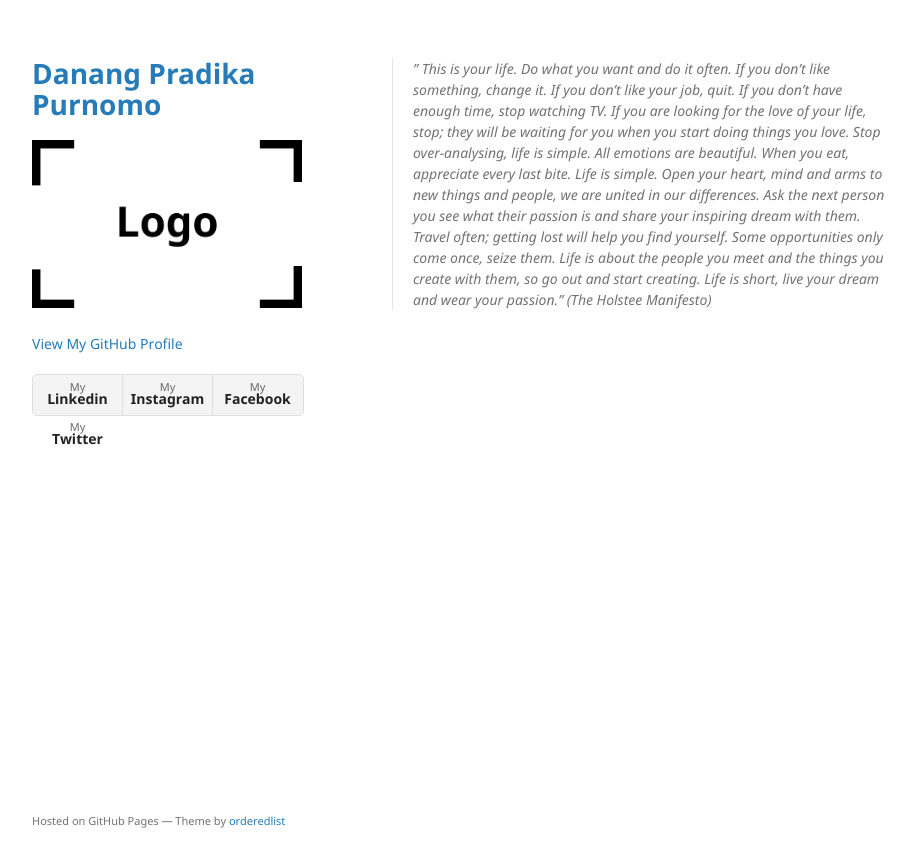
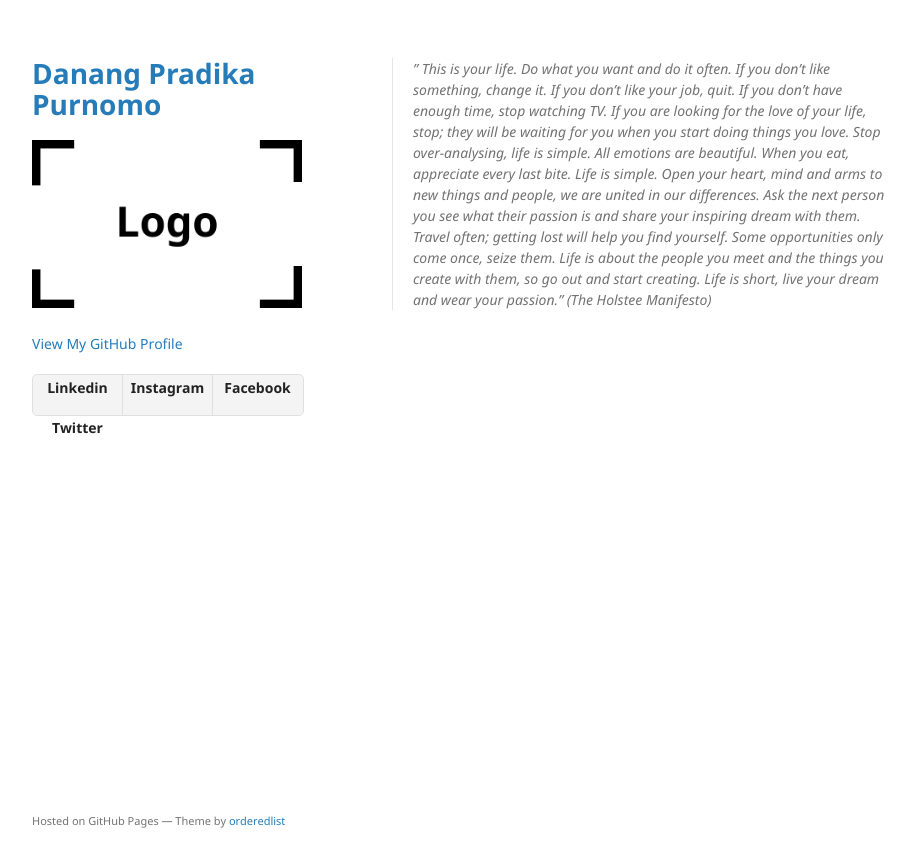
Before and after one commit to damvelisa/damvelisa.github.io, a Jekyll site: the page built from index.md, in a window 1280 px wide. Shown: the top 867 px of the page, without its empty margins (178-1093 px from the left). Built offline with Jekyll 4.4.1, drawn with Linux system fonts in a browser that asks for light colours; the repository's description, which GitHub fills in, is left out.

```diff
--- a/_layouts/default.html
+++ b/_layouts/default.html
@@ -32,10 +32,10 @@
 
         {% if site.show_downloads %}
         <ul class="downloads">
-		 <li><a href="https://www.linkedin.com/in/damvelisa/">My <strong>Linkedin</strong></a></li>
-          <li><a href="https://www.instagram.com/damvelisa">My <strong>Instagram</strong></a></li>
-          <li><a href="https://web.facebook.com/damvelisa">My <strong>Facebook</strong></a></li>
-          <li><a href="https://twitter.com/danang_pp">My <strong>Twitter</strong></a></li>
+		 <li><a href="https://www.linkedin.com/in/damvelisa/"><strong>Linkedin</strong></a></li>
+          <li><a href="https://www.instagram.com/damvelisa"><strong>Instagram</strong></a></li>
+          <li><a href="https://web.facebook.com/damvelisa"><strong>Facebook</strong></a></li>
+          <li><a href="https://twitter.com/danang_pp"><strong>Twitter</strong></a></li>
         </ul>
         {% endif %}
       </header>
```
